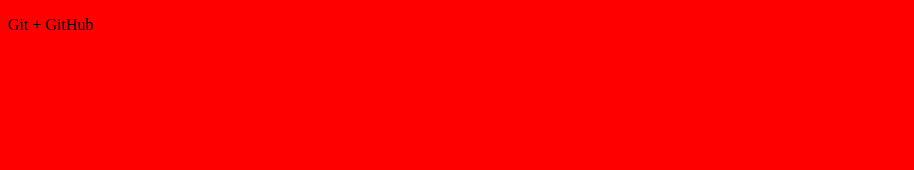
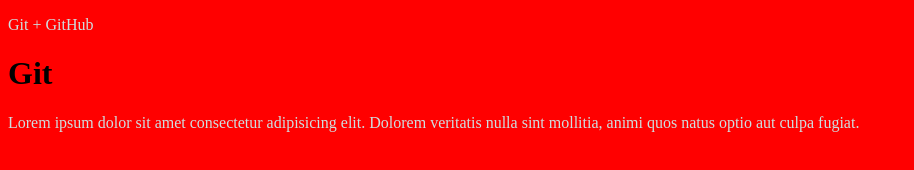
Before and after one commit to martinkragovic/Test, a plain HTML site: page index.html in a window 1280 px wide. Shown: the whole page, without its empty margins (0-914 px from the left). Drawn offline with Linux system fonts and the light colour scheme.

Commit message:
Modify firts

```diff
--- a/css/style.css
+++ b/css/style.css
@@ -1,3 +1,7 @@
 body{
     background-color: red;
 }
+
+p{
+    color: rgb(206, 222, 223);
+}
--- a/index.html
+++ b/index.html
@@ -10,5 +10,7 @@
 </head>
 <body>
     <p>Git + GitHub</p>
+    <h1>Git</h1>
+    <p>Lorem ipsum dolor sit amet consectetur adipisicing elit. Dolorem veritatis nulla sint mollitia, animi quos natus optio aut culpa fugiat.</p>
 </body>
 </html>
```
